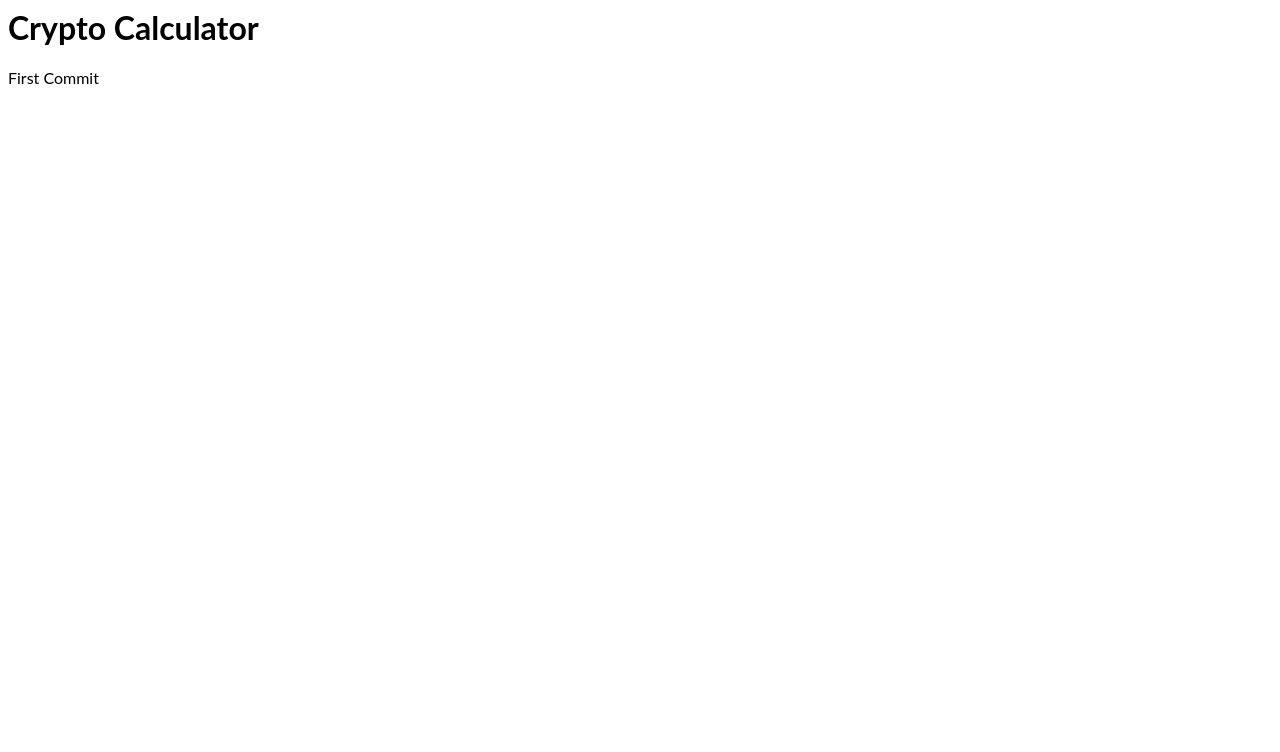
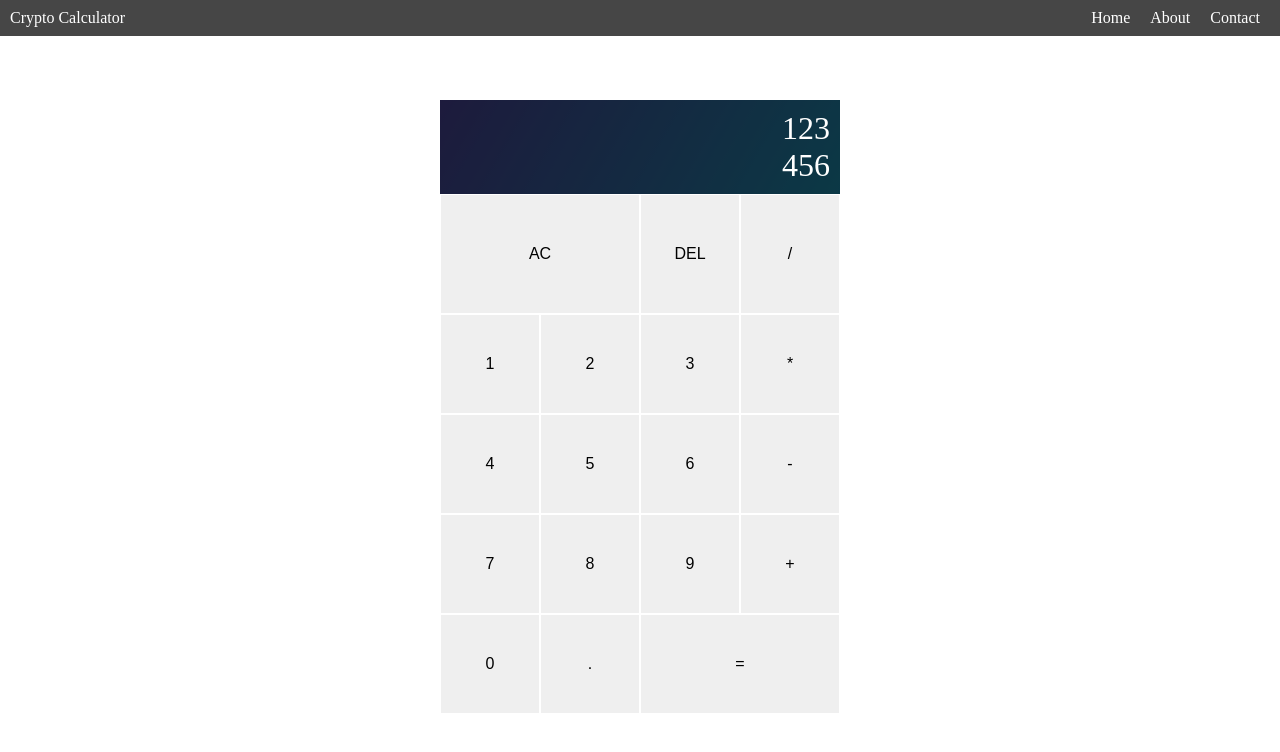
Before and after one commit to sasidharan98/react_calc, a React (Create React App) app: page / in a window 1280 px wide. Shown: the top 752 px of the page. Built offline with nearby package versions, Linux system fonts and the light colour scheme.

Commit message:
6 files modified

```diff
--- a/Components/Calculator.js
+++ b/Components/Calculator.js
@@ -0,0 +1,38 @@
+import React from 'react';
+import '../Stylesheets/Calculator.css';
+import '../src/style.css';
+const Calculator = () => {
+
+  return (
+    <>
+      <div className="calculator-body">
+        <div className="output">
+          <div className="previousOperationText" >123</div>
+          <div className="currentOperationText" >456</div>
+        </div>
+        <div className="operators">
+          <button className="allClear span-two">AC</button>
+          <button className="delete">DEL</button>
+          <button className="operand">/</button>
+          <button className="number">1</button>
+          <button className="number">2</button>
+          <button className="number">3</button>
+          <button className="operand">*</button>
+          <button className="number">4</button>
+          <button className="number">5</button>
+          <button className="number">6</button>
+          <button className="operand">-</button>
+          <button className="number">7</button>
+          <button className="number">8</button>
+          <button className="number">9</button>
+          <button className="operand">+</button>
+          <button className="number">0</button>
+          <button className="number">.</button>
+          <button className="equals span-two">=</button>
+        </div>
+      </div>
+    </>
+  );
+};
+
+export default Calculator;
--- a/Components/Navbar.js
+++ b/Components/Navbar.js
@@ -0,0 +1,28 @@
+import React from 'react';
+import '../Stylesheets/Navbar.css';
+import '../src/style.css';
+const Navbar = () => {
+  return (
+    <div>
+      <nav className="nav-bar">
+        <div className="brand-name">Crypto Calculator</div>
+        <ul>
+          <li>
+            <a href="Home" />
+            Home
+          </li>
+          <li>
+            <a href="About" />
+            About
+          </li>
+          <li>
+            <a href="Contact" />
+            Contact
+          </li>
+        </ul>
+      </nav>
+    </div>
+  );
+};
+
+export default Navbar;
--- a/Stylesheets/Calculator.css
+++ b/Stylesheets/Calculator.css
@@ -0,0 +1,34 @@
+.calculator-body > .operators {
+  display: grid;
+  grid-template-columns: repeat(4, 100px);
+  grid-template-rows: minmax(120px, auto) repeat(5, 100px);
+}
+.calculator-body > .operators > * {
+  font-size: 1rem;
+  border: 1px solid #fff;
+}
+
+.span-two {
+  grid-column: span 2;
+}
+
+.output {
+  grid-column: 1/ -1;
+  background-color: rgba(0, 0, 0, 0.7);
+  display: flex;
+  flex-direction: column;
+  align-items: flex-end;
+  justify-content: space-around;
+  padding: 10px;
+  word-wrap: break-word;
+  word-break: break-all;
+}
+
+.output > .previousOperationText {
+  font-size: 2rem;
+  color: #fff;
+}
+.output > .currentOperationText {
+  font-size: 2rem;
+  color: #fff;
+}
--- a/Stylesheets/Navbar.css
+++ b/Stylesheets/Navbar.css
@@ -0,0 +1,17 @@
+.nav-bar {
+  justify-content: space-between;
+  display: flex;
+  align-items: center;
+  padding: 10px;
+}
+
+.nav-bar > ul {
+  margin: 0;
+  padding: 0;
+  display: flex;
+}
+
+.nav-bar > ul > li {
+  list-style: none;
+  padding: 10px;
+}
--- a/src/App.js
+++ b/src/App.js
@@ -1,11 +1,12 @@
 import React from 'react';
 import './style.css';
-
+import Navbar from '../Components/Navbar.js';
+import Calculator from '../Components/Calculator.js';
 export default function App() {
   return (
     <div>
-      <h1>Crypto Calculator</h1>
-      <p>First Commit</p>
+      <Navbar />
+      <Calculator />
     </div>
   );
 }
--- a/src/style.css
+++ b/src/style.css
@@ -1,3 +1,28 @@
-h1, p {
+h1,
+p {
   font-family: Lato;
 }
+
+body {
+  margin: 0px;
+  padding: 0px;
+  box-sizing: border-box;
+}
+
+.nav-bar {
+  height: 1rem;
+  position: relative;
+  padding: 10px;
+  background-color: rgb(70, 70, 70);
+  color: #fff;
+}
+
+.calculator-body {
+  position: absolute;
+  height: 600px;
+  background: linear-gradient(120deg, #6159cc, cyan);
+  width: 400px;
+  top: 50%;
+  left: 50%;
+  transform: translateX(-50%) translateY(-50%);
+}
```
